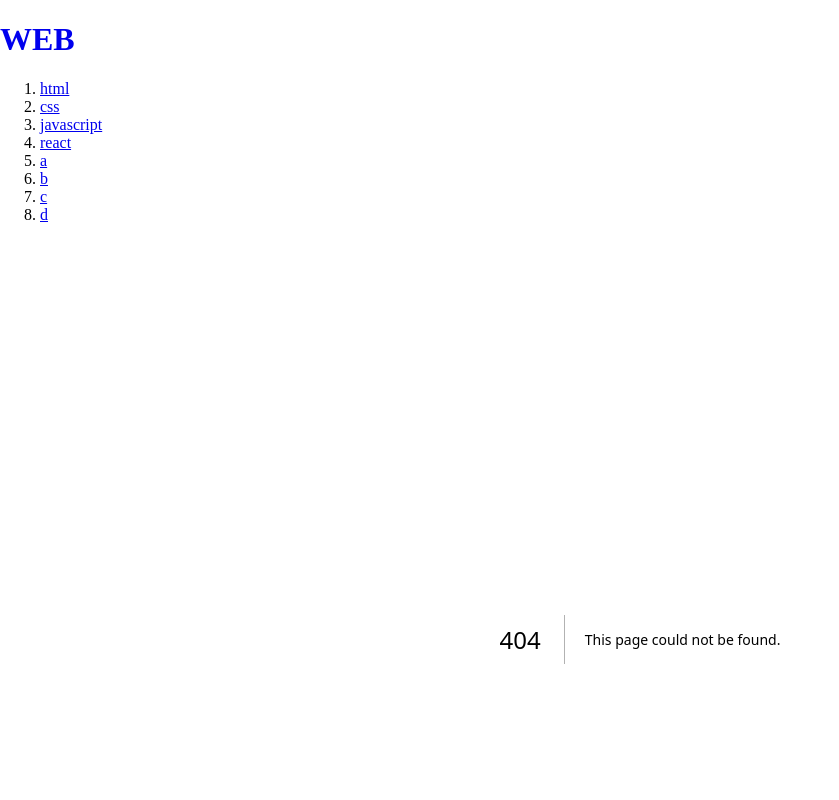
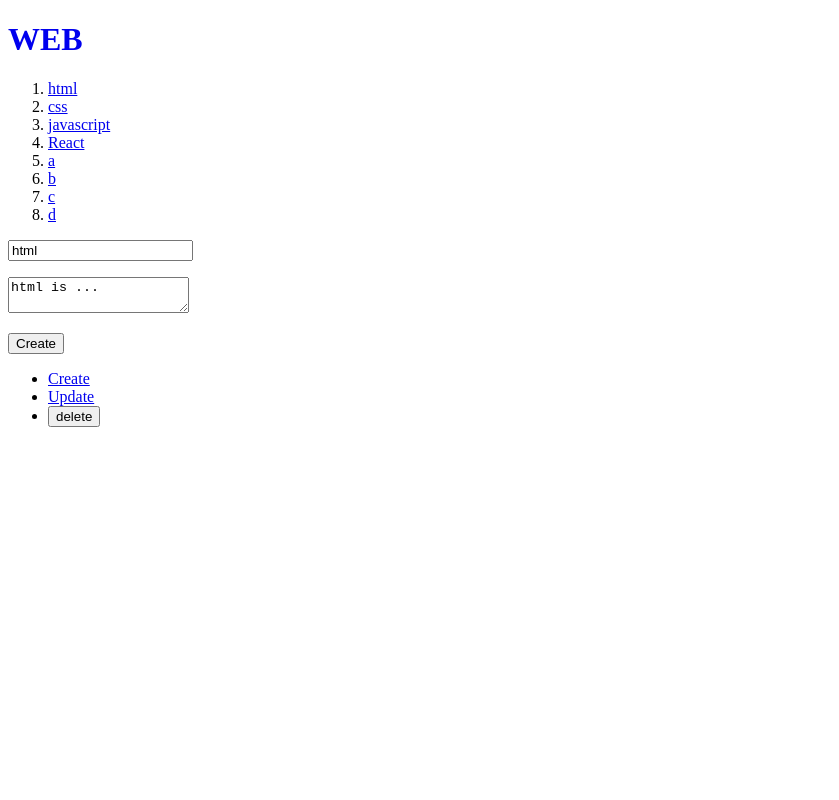
Before and after one commit to jjangyeunii/nextjs-practice-basic, a Next.js app: page /update/1 in a window 1280 px wide. Before the commit this address had no page. Shown: the top 800 px of the page, without its empty margins (0-839 px from the left). Built offline with nearby package versions, Linux system fonts and the light colour scheme; data requests are answered from the project's data file.

Commit message:
글수정

```diff
--- a/db.json
+++ b/db.json
@@ -16,8 +16,8 @@
       "id": 3
     },
     {
-      "title": "react",
-      "body": "react is ...",
+      "title": "React",
+      "body": "React is ...",
       "id": 4
     },
     {
--- a/src/app/read/[id]/page.tsx
+++ b/src/app/read/[id]/page.tsx
@@ -7,7 +7,9 @@ type Props = {
 };
 
 export default async function Read({ params }: Props) {
-  const res = await fetch(`http://localhost:9999/topics/${params.id}`);
+  const res = await fetch(`http://localhost:9999/topics/${params.id}`, {
+    cache: "no-store",
+  });
   const topic: Topic = await res.json();
   return (
     <section>
--- /dev/null
+++ b/src/app/update/[id]/page.tsx
@@ -0,0 +1,78 @@
+"use client";
+import { useParams, useRouter } from "next/navigation";
+import { ChangeEvent, FormEvent, useEffect, useState } from "react";
+
+interface CustomElements extends HTMLFormControlsCollection {
+  title: HTMLInputElement;
+  body: HTMLTextAreaElement;
+}
+
+interface CustomForm extends HTMLFormElement {
+  readonly elements: CustomElements;
+}
+
+export default function Update() {
+  const router = useRouter();
+  const params = useParams();
+  const id = params.id;
+  const [title, setTitle] = useState<string>("");
+  const [body, setBody] = useState<string>("");
+  useEffect(() => {
+    fetch(`http://localhost:9999/topics/${id}`)
+      .then((res) => res.json())
+      .then((result) => {
+        console.log(result);
+        setTitle(result.title);
+        setBody(result.body);
+      });
+  }, [id]);
+  return (
+    <form
+      onSubmit={(e: FormEvent<CustomForm>) => {
+        e.preventDefault();
+        const target = e.currentTarget.elements;
+        const title = target.title.value;
+        const body = target.body.value;
+        const options = {
+          method: "PATCH",
+          headers: {
+            "Content-Type": "application/json",
+          },
+          body: JSON.stringify({ title, body }),
+        };
+        fetch(`http://localhost:9999/topics/${id}`, options)
+          .then((res) => res.json())
+          .then((result) => {
+            const lastid = result.id;
+            router.refresh();
+            router.push(`/read/${lastid}`);
+          });
+      }}
+    >
+      <p>
+        <input
+          type="text"
+          name="title"
+          placeholder="title"
+          value={title}
+          onChange={(e: ChangeEvent<HTMLInputElement>) =>
+            setTitle(e.target.value)
+          }
+        />
+      </p>
+      <p>
+        <textarea
+          name="body"
+          placeholder="body"
+          value={body}
+          onChange={(e: ChangeEvent<HTMLTextAreaElement>) =>
+            setBody(e.target.value)
+          }
+        ></textarea>
+      </p>
+      <p>
+        <button type="submit">Create</button>
+      </p>
+    </form>
+  );
+}
```
